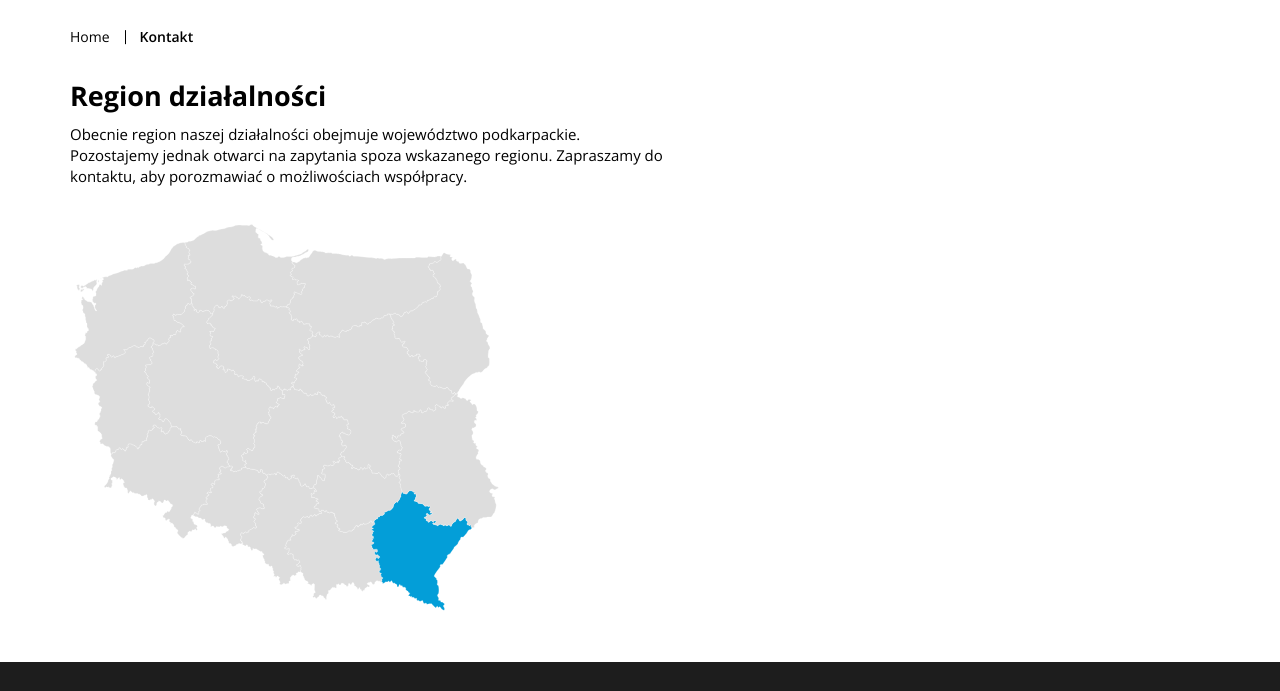
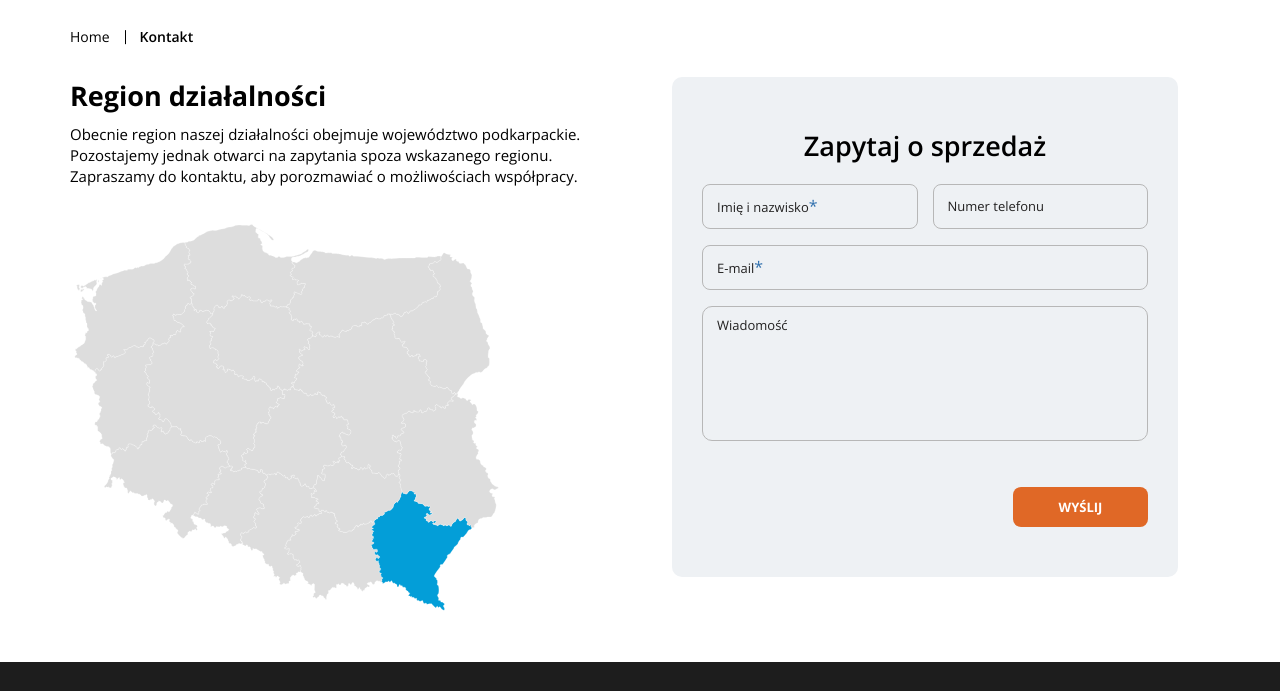
Before and after one commit to JakubKonefal/totalmotors, a Gatsby site: page /kontakt in a window 1280 px wide. Shown: the part 483-1174 px from the top of the page. Built offline with nearby package versions, Linux system fonts and the light colour scheme; Gatsby itself is replaced by a stand-in of ours; a web font is replaced by a local one.

Commit message:
Adjustments

```diff
--- a/src/components/layout/AreaOfWork/index.tsx
+++ b/src/components/layout/AreaOfWork/index.tsx
@@ -45,7 +45,6 @@ const AreaOfWork: React.FC<Props> = ({ heading, description }) => {
 
   return (
     <Section title={heading}>
-      <Container>
       <Heading
         as="h2"
         size={30}
@@ -63,7 +62,6 @@ const AreaOfWork: React.FC<Props> = ({ heading, description }) => {
           alt="podkarpackie-voivodeship"
         />
       </MapWrapper>
-      </Container>
     </Section>
   )
 }
--- a/src/pages/index.tsx
+++ b/src/pages/index.tsx
@@ -6,9 +6,9 @@ import Navigation from 'components/layout/Navigation'
 import Hero from 'components/layout/Hero'
 import About from 'components/layout/About'
 import LatestRealisations from 'components/layout/LatestRealisations'
-import CarForm from 'components/layout/Forms/CarForm'
 import Benefits from 'components/layout/Benefits'
 import Testimonials from 'components/layout/Testimonials'
+import CarForm from 'components/layout/Forms/CarForm'
 import Footer from 'components/layout/Footer'
 
 import SEO from 'components/shared/SEO'
--- a/src/pages/kontakt.tsx
+++ b/src/pages/kontakt.tsx
@@ -1,5 +1,6 @@
 import * as React from 'react'
 import { graphql, PageProps } from 'gatsby'
+import styled from 'styled-components'
 
 import SEO from 'components/shared/SEO'
 
@@ -8,7 +9,16 @@ import Navigation from 'components/layout/Navigation'
 import Breadcrumbs from 'components/shared/Breadcrumbs'
 import Header from 'components/layout/Header'
 import AreaOfWork from 'components/layout/AreaOfWork'
+import CarForm from 'components/layout/Forms/CarForm'
 import Footer from 'components/layout/Footer'
+import Container from 'components/shared/container'
+
+const SectionsWrapper = styled(Container)`
+  ${({ theme }) => theme.media.lg.min} {
+    display: grid;
+    grid-template-columns: repeat(2, 1fr);
+  }
+`
 
 const KontaktPage: React.FC<PageProps<Queries.KontaktPageQuery>> = ({
   data,
@@ -51,10 +61,13 @@ const KontaktPage: React.FC<PageProps<Queries.KontaktPageQuery>> = ({
         ]}
       />
       <main>
-        <AreaOfWork
-          heading="Region działalności"
-          description="Obecnie region naszej działalności obejmuje województwo podkarpackie. Pozostajemy jednak otwarci na zapytania spoza wskazanego regionu. Zapraszamy do kontaktu, aby porozmawiać o możliwościach współpracy."
-        />
+        <SectionsWrapper>
+          <AreaOfWork
+            heading="Region działalności"
+            description="Obecnie region naszej działalności obejmuje województwo podkarpackie. Pozostajemy jednak otwarci na zapytania spoza wskazanego regionu. <br/> Zapraszamy do kontaktu, aby porozmawiać o możliwościach współpracy."
+          />
+          <CarForm />
+        </SectionsWrapper>
       </main>
 
       <Footer />
```
Lines whose indentation alone changed are shown as unchanged.
